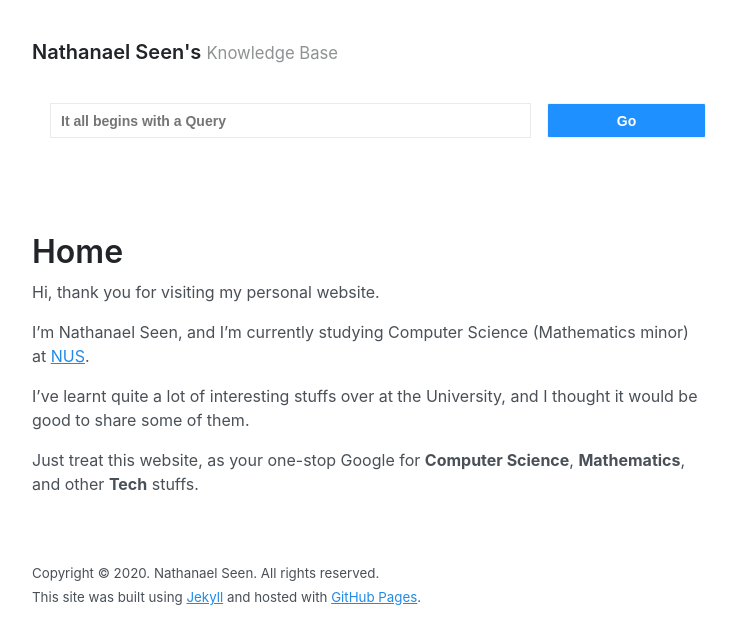
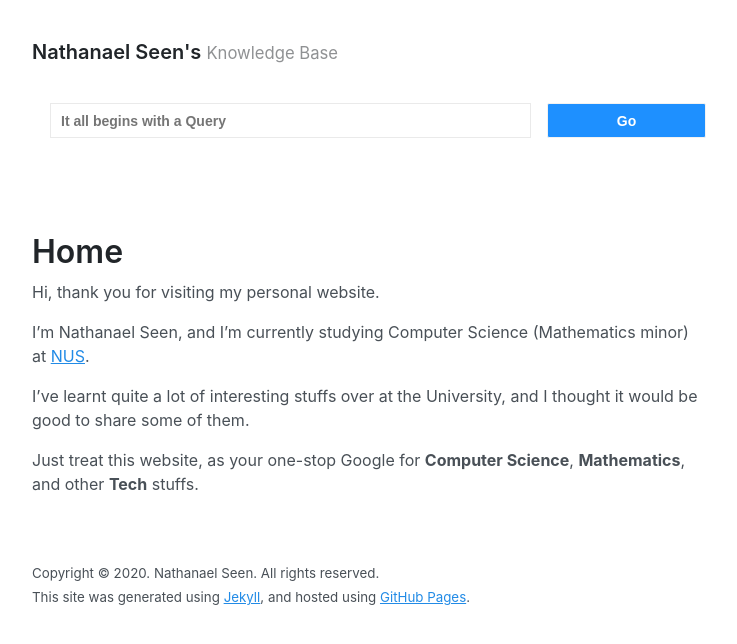
Before and after one commit to nathanaelseen/nathanaelseen.github.io, a Jekyll site: the page built from index.md, in a window 1280 px wide. Shown: the top 644 px of the page, without its empty margins (272-1009 px from the left). Built offline with Jekyll 4.4.1, drawn with Linux system fonts in a browser that asks for light colours.

Commit message:
Update default.html

```diff
--- a/_layouts/default.html
+++ b/_layouts/default.html
@@ -42,7 +42,7 @@
                 </small>
                 <br/>
                 <small>
-                    This site was built using <a href="https://jekyllrb.com/">Jekyll</a> and hosted with
+                    This site was generated using <a href="https://jekyllrb.com/">Jekyll</a>, and hosted using
                     <a href="https://pages.github.com/">GitHub Pages</a>.
                 </small>
             </footer>
```
